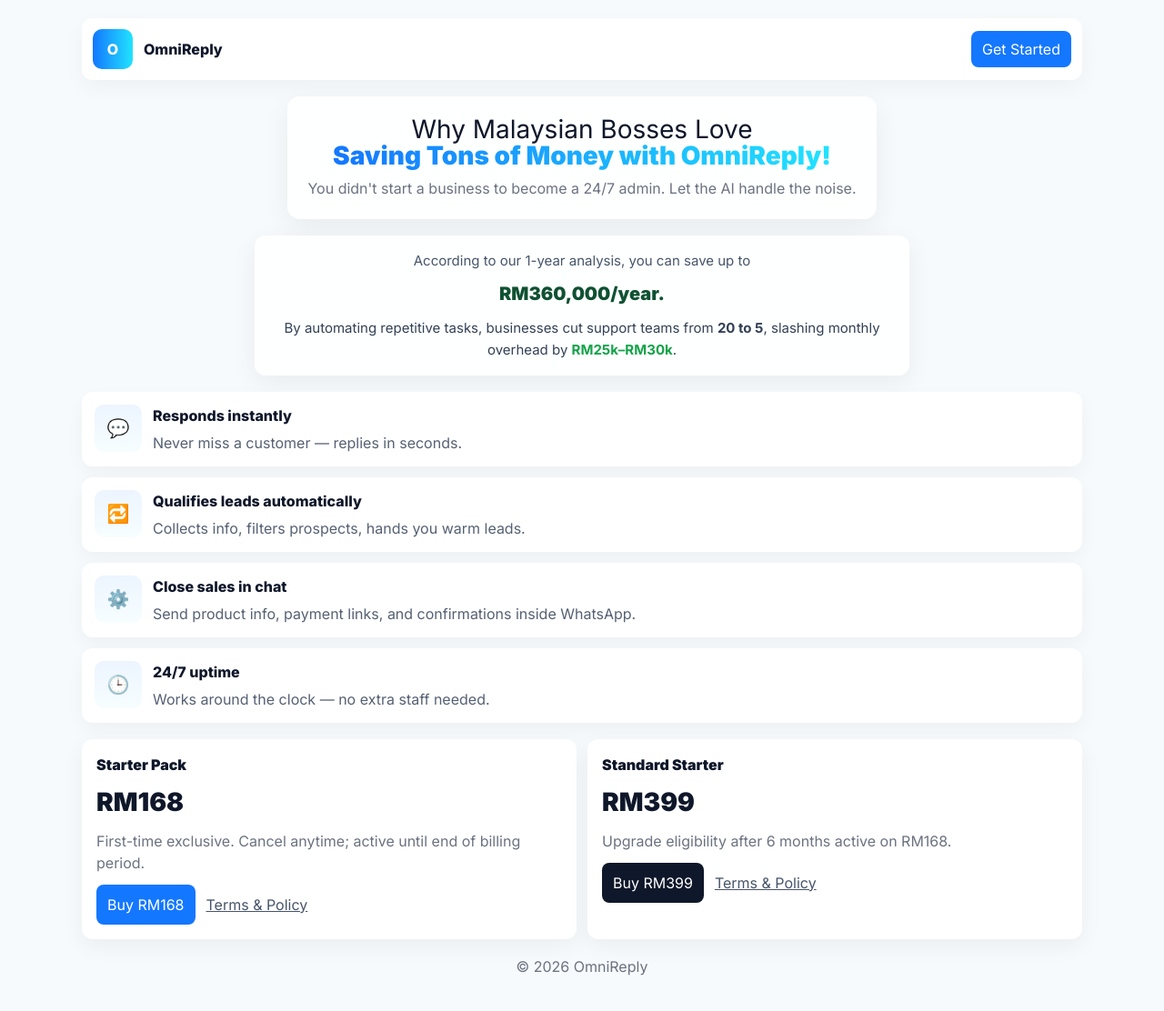
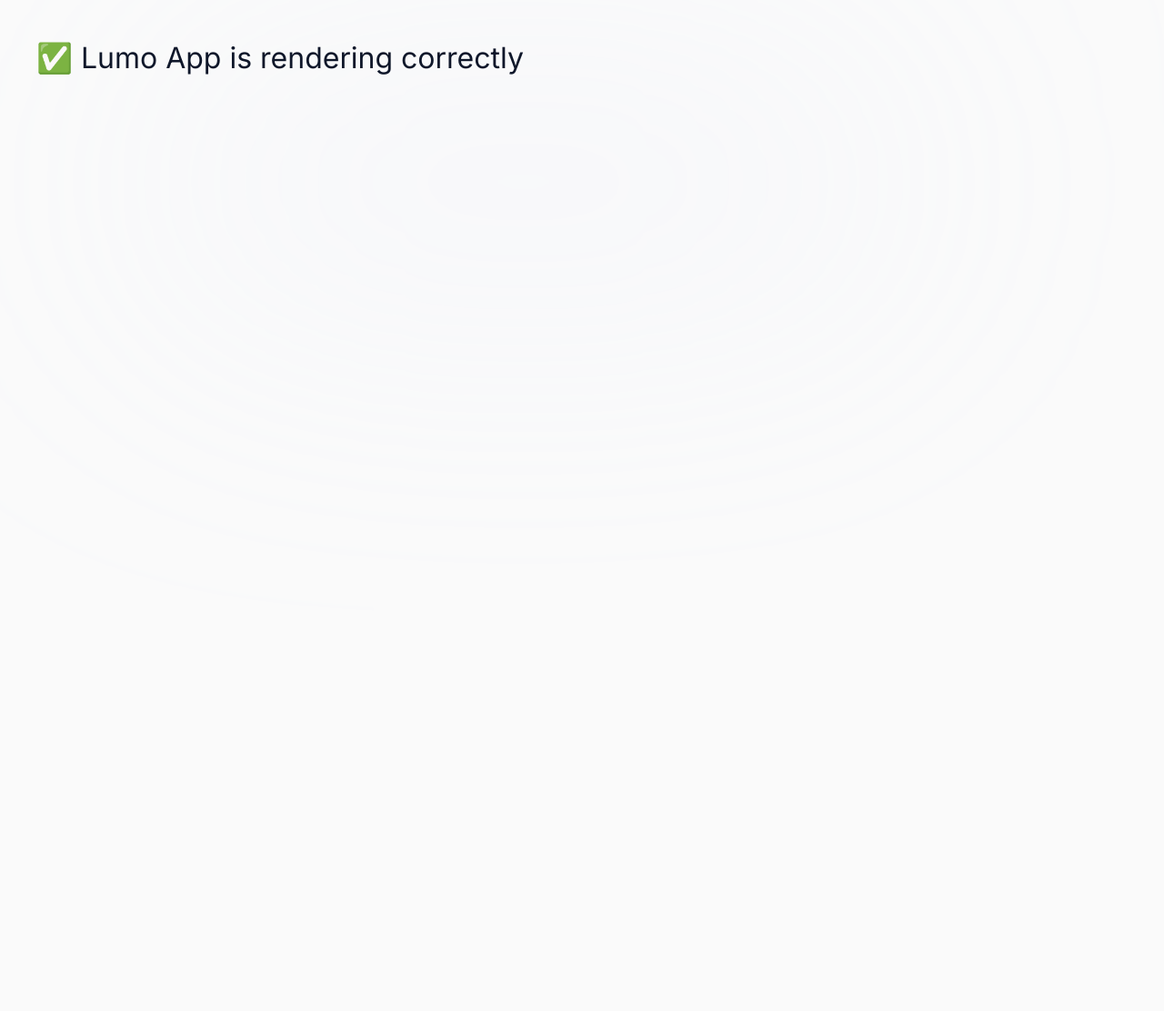
Before and after one commit to jeffthecool9/lumo3.0, a React (Vite) app: page / in a window 1280 px wide. Shown: the top 1112 px of the page at 91% size. After the commit the page ends 800 px from the top, so only its background shows below. Built offline with nearby package versions, Linux system fonts and the light colour scheme; the HTML template or start-up script is replaced by a standard one.

Commit message:
Update App.tsx

```diff
--- a/src/App.tsx
+++ b/src/App.tsx
@@ -1,91 +1,7 @@
-// src/App.tsx — OVERWRITE with this exact file
-import React from "react";
-import Terms from "./pages/Terms";
-
 export default function App() {
-  const path = (typeof window !== "undefined" && window.location && window.location.pathname) ? window.location.pathname : "/";
-
-  if (path === "/terms") {
-    return <Terms />;
-  }
-
-  // LANDING (same as your previous landing)
   return (
-    <div style={{ minHeight: "100vh", background: "#F7FAFC", fontFamily: "Inter, Arial, Helvetica, sans-serif", padding: 20 }}>
-      <header style={{ maxWidth: 1100, margin: "0 auto 18px", background: "rgba(255,255,255,0.95)", padding: 12, borderRadius: 12, display: "flex", justifyContent: "space-between", alignItems: "center", boxShadow: "0 8px 24px rgba(6,8,20,0.04)" }}>
-        <div style={{ display: "flex", gap: 12, alignItems: "center" }}>
-          <div style={{ width: 44, height: 44, borderRadius: 10, background: "linear-gradient(90deg,#1477FF,#21E3FF)", color: "#fff", display: "flex", alignItems: "center", justifyContent: "center", fontWeight: 800 }}>O</div>
-          <div style={{ fontWeight: 800 }}>OmniReply</div>
-        </div>
-        <div>
-          <button style={{ background: "#1477FF", color: "#fff", padding: "8px 12px", borderRadius: 8, border: "none" }}>Get Started</button>
-        </div>
-      </header>
-
-      <main style={{ maxWidth: 1100, margin: "0 auto" }}>
-        <section style={{ textAlign: "center", marginBottom: 18 }}>
-          <div style={{ display: "inline-block", padding: 22, borderRadius: 14, background: "rgba(255,255,255,0.92)", boxShadow: "0 10px 30px rgba(10,15,31,0.06)" }}>
-            <h1 style={{ margin: 0, fontSize: 28, lineHeight: 1.05 }}>
-              Why Malaysian Bosses Love
-              <br />
-              <span style={{ background: "linear-gradient(90deg,#1477FF,#21E3FF)", WebkitBackgroundClip: "text", color: "transparent", fontWeight: 900 }}>
-                Saving Tons of Money with OmniReply!
-              </span>
-            </h1>
-            <p style={{ marginTop: 8, color: "#6b7280" }}>You didn't start a business to become a 24/7 admin. Let the AI handle the noise.</p>
-          </div>
-        </section>
-
-        <section aria-label="financial" style={{ display: "flex", justifyContent: "center", marginBottom: 18 }}>
-          <div style={{ width: "100%", maxWidth: 720, padding: 16, borderRadius: 12, background: "rgba(255,255,255,0.94)", textAlign: "center", boxShadow: "0 8px 28px rgba(10,15,31,0.06)" }}>
-            <div style={{ color: "#475569", fontSize: 15, lineHeight: 1.6 }}>
-              According to our 1-year analysis, you can save up to
-              <div style={{ fontSize: 20, fontWeight: 900, color: "#0f5132", marginTop: 8 }}>RM360,000/year.</div>
-              <div style={{ marginTop: 10, color: "#334155" }}>
-                By automating repetitive tasks, businesses cut support teams from <strong>20 to 5</strong>, slashing monthly overhead by <strong style={{ color: "#16a34a" }}>RM25k–RM30k</strong>.
-              </div>
-            </div>
-          </div>
-        </section>
-
-        <section id="benefits" style={{ display: "grid", gap: 12, gridTemplateColumns: "1fr", marginBottom: 18 }}>
-          {[ { i: "💬", t: "Responds instantly", d: "Never miss a customer — replies in seconds." }, { i: "🔁", t: "Qualifies leads automatically", d: "Collects info, filters prospects, hands you warm leads." }, { i: "⚙️", t: "Close sales in chat", d: "Send product info, payment links, and confirmations inside WhatsApp." }, { i: "🕒", t: "24/7 uptime", d: "Works around the clock — no extra staff needed." } ].map((b) => (
-            <div key={b.t} style={{ display: "flex", gap: 12, alignItems: "flex-start", padding: 14, borderRadius: 12, background: "#fff", boxShadow: "0 8px 20px rgba(15,23,42,0.04)" }}>
-              <div style={{ width: 52, height: 52, borderRadius: 10, background: "linear-gradient(180deg, rgba(20,120,255,0.08), rgba(33,227,255,0.04))", display: "flex", alignItems: "center", justifyContent: "center", fontSize: 20 }}>{b.i}</div>
-              <div>
-                <div style={{ fontWeight: 800 }}>{b.t}</div>
-                <div style={{ color: "#556173", marginTop: 6 }}>{b.d}</div>
-              </div>
-            </div>
-          ))}
-        </section>
-
-        <section id="pricing" style={{ marginBottom: 18 }}>
-          <div style={{ display: "flex", gap: 12, flexWrap: "wrap" }}>
-            <div style={{ flex: "1 1 300px", padding: 16, borderRadius: 12, background: "#fff", boxShadow: "0 8px 24px rgba(10,15,31,0.05)" }}>
-              <div style={{ fontWeight: 900 }}>Starter Pack</div>
-              <div style={{ fontSize: 28, fontWeight: 900, marginTop: 8 }}>RM168</div>
-              <div style={{ marginTop: 10, color: "#6b7280" }}>First-time exclusive. Cancel anytime; active until end of billing period.</div>
-              <div style={{ marginTop: 12 }}>
-                <a href="https://wa.me/6012XXXXXXXX?text=Hi%20OmniReply%20Starter%20Pack"><button style={{ background: "#1477FF", color: "#fff", padding: "10px 12px", borderRadius: 8, border: "none" }}>Buy RM168</button></a>
-                <a href="/terms" style={{ marginLeft: 12, color: "#475569", textDecoration: "underline" }}>Terms & Policy</a>
-              </div>
-            </div>
-
-            <div style={{ flex: "1 1 300px", padding: 16, borderRadius: 12, background: "#fff", boxShadow: "0 8px 24px rgba(10,15,31,0.05)" }}>
-              <div style={{ fontWeight: 900 }}>Standard Starter</div>
-              <div style={{ fontSize: 28, fontWeight: 900, marginTop: 8 }}>RM399</div>
-              <div style={{ marginTop: 10, color: "#6b7280" }}>Upgrade eligibility after 6 months active on RM168.</div>
-              <div style={{ marginTop: 12 }}>
-                <a href="https://wa.me/6012XXXXXXXX?text=Hi%20OmniReply%20Standard%20Starter"><button style={{ background: "#0f172a", color: "#fff", padding: "10px 12px", borderRadius: 8, border: "none" }}>Buy RM399</button></a>
-                <a href="/terms" style={{ marginLeft: 12, color: "#475569", textDecoration: "underline" }}>Terms & Policy</a>
-              </div>
-            </div>
-          </div>
-        </section>
-
-        <footer style={{ textAlign: "center", color: "#6b7280", paddingBottom: 30 }}>© {new Date().getFullYear()} OmniReply</footer>
-      </main>
+    <div style={{ padding: 40, fontSize: 32 }}>
+      ✅ Lumo App is rendering correctly
     </div>
   );
 }
```
